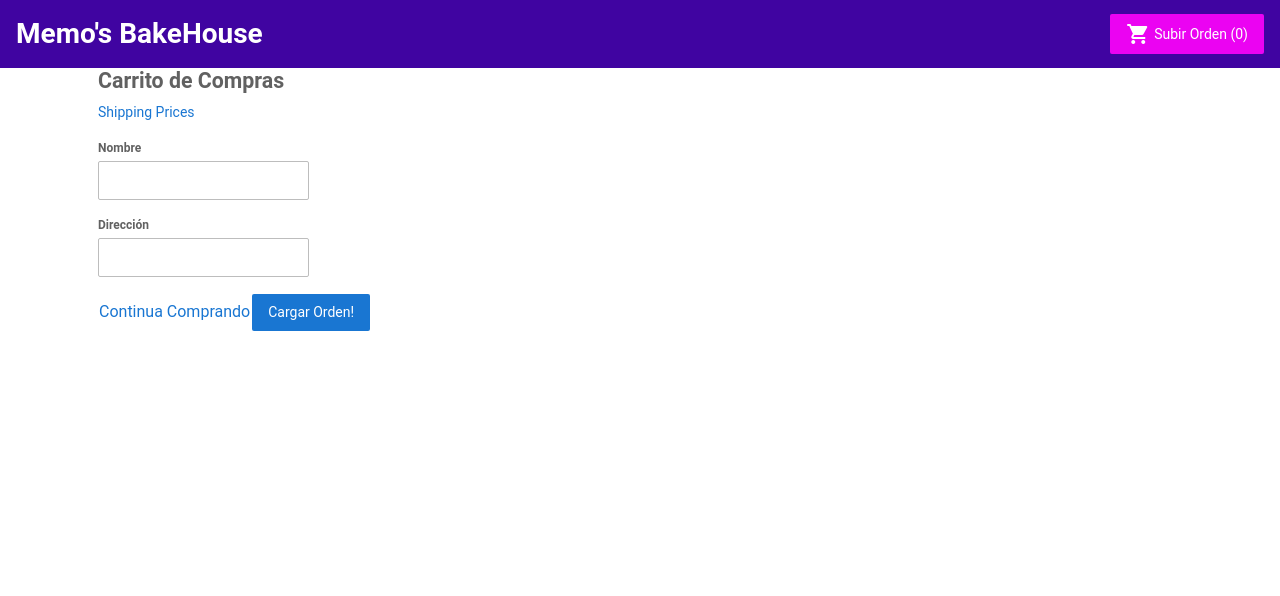
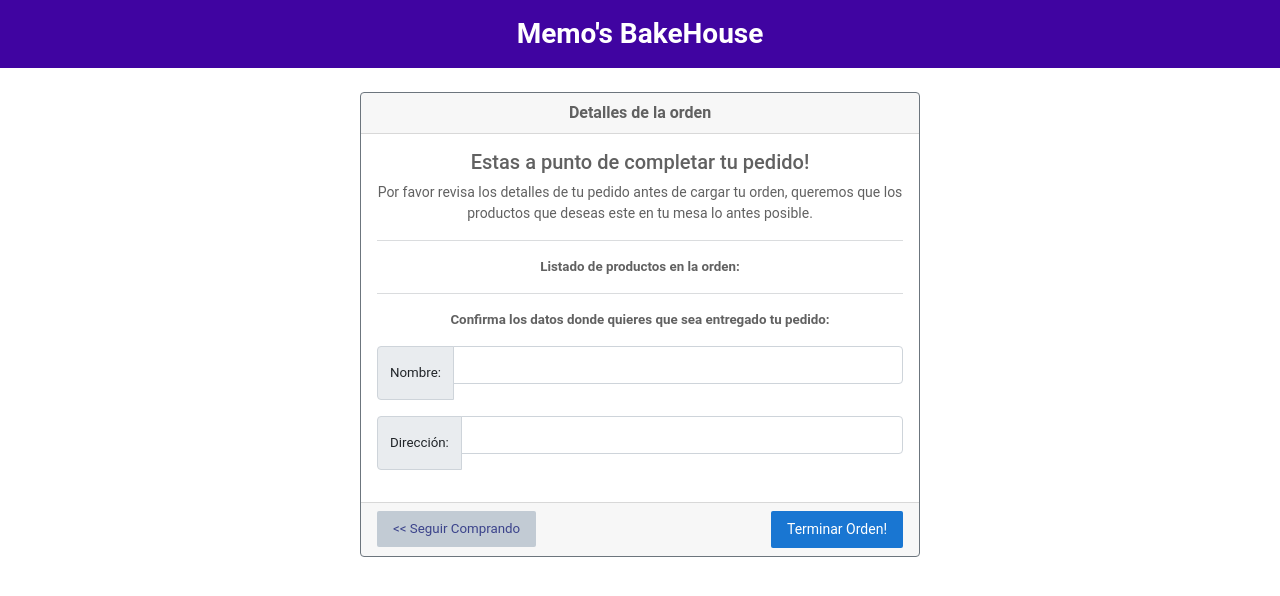
Before and after one commit to guilgart/angular-d8aucr-2z5rld, an Angular app: page /cart in a window 1280 px wide. Shown: the top 596 px of the page. Built offline with nearby package versions, Linux system fonts and the light colour scheme.

Commit message:
7 files modified

```diff
--- a/src/app/app.component.html
+++ b/src/app/app.component.html
@@ -1,6 +1,6 @@
 <app-top-bar></app-top-bar>
 
-<div class="container">
+<div class="container-fluid">
   <router-outlet ></router-outlet>
 </div>
 
--- a/src/app/cart/cart.component.html
+++ b/src/app/cart/cart.component.html
@@ -1,36 +1,89 @@
-<div  style="width:100%;">
-<h3>Carrito de Compras</h3>
-
-<p>
-  <a routerLink="/shipping">Shipping Prices</a>
+<div class="container-fluid">
+  <form [formGroup]="checkoutForm" (ngSubmit)="onSubmit()">
+    <div
+      class="card border-secondary mb-3 text-center mx-auto"
+      style="max-width: 35rem;"
+    >
+      <div class="card-header"><b>Detalles de la orden</b></div>
+      <div class="card-body text-secondary">
+        <h5 class="card-title">Estas a punto de completar tu pedido!</h5>
+        <p class="card-text">
+          Por favor revisa los detalles de tu pedido antes de cargar tu orden,
+          queremos que los productos que deseas este en tu mesa lo antes
+          posible.
+        </p>
+        <hr />
+        <p style="font-size:10pt;">
+          <b>
+          Listado de productos en la orden:
+          </b>
         </p>
 
-<div class="cart-item" *ngFor="let item of items">
+        <div class="cart-item mx-auto" *ngFor="let item of items">
           <span>{{ item.name }}</span>
           <span>{{ item.price | currency }}</span>
         </div>
-<form [formGroup]="checkoutForm" (ngSubmit)="onSubmit()" >
+        <hr />
         <div>
-    <label for="name"> Nombre </label>
-    <input id="name" type="text" formControlName="name" />
+          <div>
+            <p style="font-size:10pt;">
+              <b>
+                Confirma los datos donde quieres que sea entregado tu pedido:
+              </b>
+            </p>
           </div>
-
+          <div class="text-center">
+            <div class="mx-auto">
+              <div class="input-group mb-3">
+                <span
+                  class="input-group-text"
+                  id="basic-addon1"
+                  style="font-size:10pt;"
+                  >Nombre:</span
+                >
+                <input
+                  id="name"
+                  type="text"
+                  formControlName="name"
+                  class="form-control"
+                />
+              </div>
+            </div>
+          </div>
           <div>
-    <label for="address"> Direcci&oacute;n </label>
-    <input id="address" type="text" formControlName="address" />
+            <div class="input-group mb-3">
+              <span
+                class="input-group-text"
+                id="basic-addon1"
+                style="font-size:10pt;"
+                >Direcci&oacute;n:</span
+              >
+              <input
+                id="address"
+                type="text"
+                formControlName="address"
+                class="form-control"
+              />
             </div>
-  <table style="width:100%;margin-left:auto;margin-right;auto;">
-    <tr>
-      <td>
-        <a routerLink="/productList" > Continua Comprando </a>
-      </td>
-      <td>
-        <button class="button" type="submit">Cargar Orden!</button>
-      </td>
-    </tr>
-  </table>
-
-
-
+          </div>
+        </div>
+      </div>
+      <div class="card-footer">
+        <div class="row g-0">
+          <div class="col w-50 text-start">
+            <a
+              class="botonAtras text-decoration-none"
+              [routerLink]="['/productList']"
+              style="font-size:10pt;"
+            >
+              << Seguir Comprando</a
+            >
+          </div>
+          <div class="col w-50 text-end">
+            <button class="button" type="submit">Terminar Orden!</button>
+          </div>
+        </div>
+      </div>
+    </div>
   </form>
 </div>
--- a/src/app/login/login.component.html
+++ b/src/app/login/login.component.html
@@ -1,2 +1,12 @@
-<p>Bienvenido a mi pastelería!</p>
-<a routerLink="/productList" class="button fancy-button"><i class="material-icons">login</i>Login</a>
+<div class="container-fluid">
+    <div class="card border-secondary mb-3  text-center mx-auto" style="max-width: 22rem;">
+    <div class="card-header">Login</div>
+    <div class="card-body text-secondary">
+      <h5 class="card-title">Bienvenido a tu pastelería!</h5>
+      <p class="card-text">Por favor ingresa tus credenciales de autenticacion para acceder a nuestros servicios.</p>
+    </div>
+    <div class="card-footer">
+      <a routerLink="/productList" class="button fancy-button  text-decoration-none"><i class="material-icons">login</i>Login</a>
+    </div>
+  </div>
+</div>
--- a/src/app/product-details/product-details.component.html
+++ b/src/app/product-details/product-details.component.html
@@ -37,7 +37,7 @@
       </div>
       <div class="card-footer">
         <div class="row g-0">
-          <div class="col-md-9 text-start">
+          <div class="col w-50 text-start">
             <a
               class="botonAtras text-decoration-none"
               [routerLink]="['/productList']"
@@ -46,7 +46,7 @@
               << Volver</a
             >
           </div>
-          <div class="col-md-3 text-center align-middle">
+          <div class="col w-50 text-end">
             <a
               class="boton text-decoration-none"
               [routerLink]="['/productList']"
--- a/src/app/product-list/product-list.component.html
+++ b/src/app/product-list/product-list.component.html
@@ -1,5 +1,9 @@
 <br>
 <h2 class="text-center">Lista de productos</h2>
+<br>
+<div class="w-100 text-end">
+  <a routerLink="/cart" class="button fancy-button"><i class="material-icons"></i>Subir Orden ({{ itemsQ }})</a>
+</div>
 <br>
 <!--
 Copyright Google LLC. All Rights Reserved.
--- a/src/app/product-list/product-list.component.ts
+++ b/src/app/product-list/product-list.component.ts
@@ -1,5 +1,5 @@
 import { Component } from '@angular/core';
-
+import { CartService } from '../cart.service';
 import { products } from '../products';
 
 @Component({
@@ -7,8 +7,10 @@ import { products } from '../products';
   templateUrl: './product-list.component.html',
   styleUrls: ['./product-list.component.css']
 })
+
 export class ProductListComponent {
   products = products;
+  itemsQ = this.cartService.getItemsQuantity();
 
   share() {
     window.alert('Gracias por compartir nuestros productos!');
@@ -17,6 +19,8 @@ export class ProductListComponent {
   onNotify() {
     window.alert('You will be notified when the product goes on sale');
   }
+
+  constructor (private cartService: CartService){ }
 }
 
 
--- a/src/app/top-bar/top-bar.component.html
+++ b/src/app/top-bar/top-bar.component.html
@@ -1,8 +1,11 @@
-<a [routerLink]="['/']">
-  <h1>Memo's BakeHouse</h1>
-</a>
+<div class="text-center w-100">
+  <a [routerLink]="['/']"  class="text-decoration-none">
+    <h1>Memo's BakeHouse</h1>
+  </a>
+</div>
 
-<a routerLink="/cart" class="button fancy-button"><i class="material-icons">shopping_cart</i>Subir Orden ({{ itemsQ }})</a>
+
+
 
 <!--
 Copyright Google LLC. All Rights Reserved.
```
Lines whose indentation alone changed are shown as unchanged.
